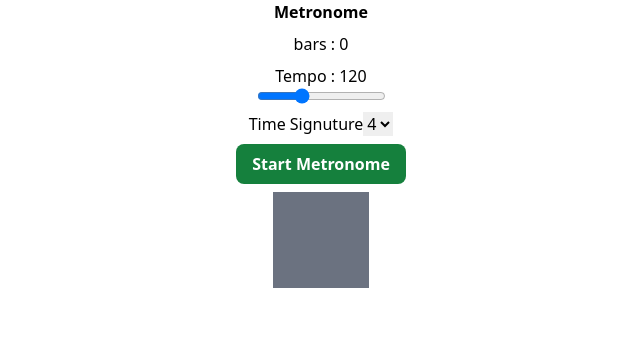
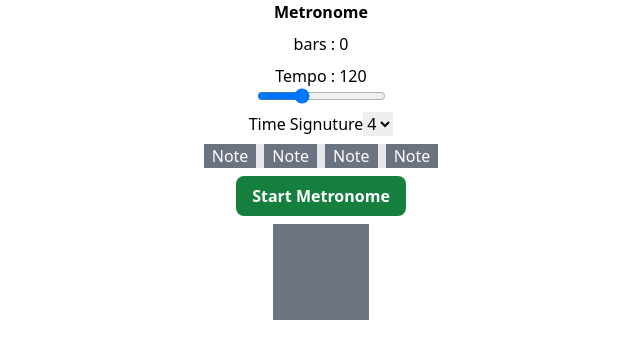
Before and after one commit to ArianAbi/Metronome, an Astro site: page / in a window 1280 px wide. Shown: the whole page, without its empty margins (319-959 px from the left). Built offline with nearby package versions, Linux system fonts and the light colour scheme; Astro itself is replaced by a stand-in of ours.

Commit message:
Add display a tick counter

```diff
--- a/src/components/Metronome.tsx
+++ b/src/components/Metronome.tsx
@@ -102,6 +102,17 @@ export default function Metronome() {
                     </select>
                 </div>
 
+                <div className='bg-gray-200 flex gap-2 justify-between'>
+                    {Array.from({ length: timeSigniture }, (el, index) => (
+                        <div
+                            className={`text-center bg-gray-500 px-2 text-white ${tickCount === index + 1 ? 'bg-red-500 ' : ''}`}
+                            key={index}
+                        >
+                            Note
+                        </div>
+                    ))}
+                </div>
+
                 <button
                     className={`bg-green-700 py-2 px-4 rounded-lg text-white font-bold`}
                     onClick={() => toggleMetronome()}
```
